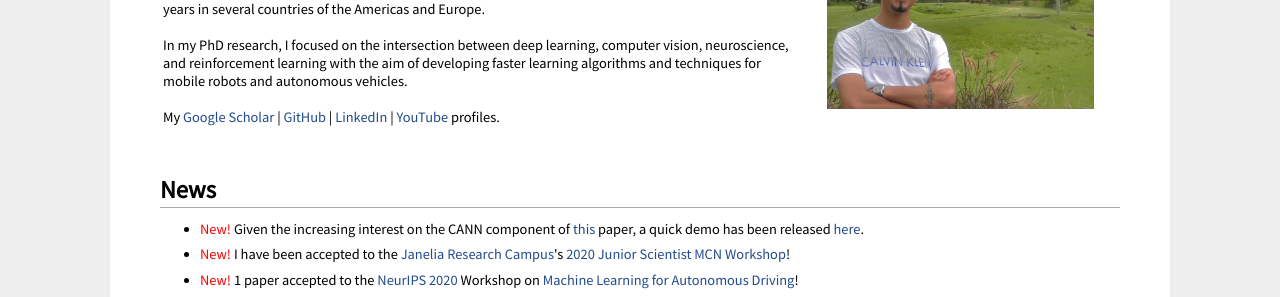
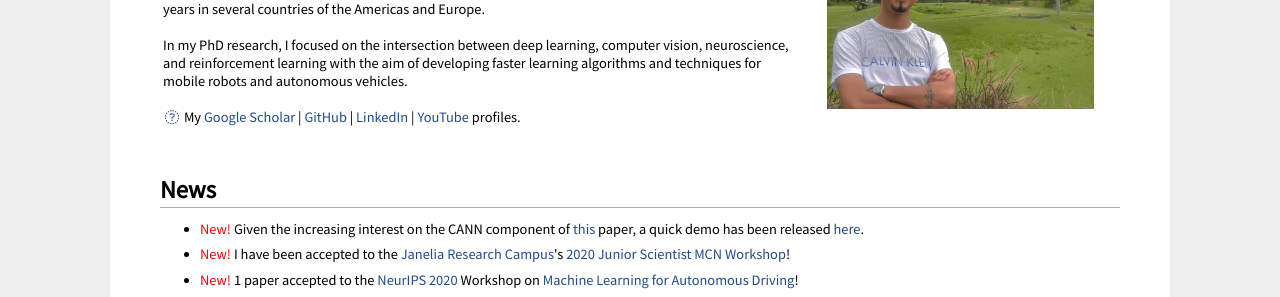
Before and after one commit to mchancan/mchancan.github.io, a Jekyll site: the page built from index.html, in a window 1280 px wide. Shown: the part 192-489 px from the top of the page. Built offline with Jekyll 4.4.1, drawn with Linux system fonts in a browser that asks for light colours; nearby versions of some CDN libraries; comment, search, counter and statistics services are not loaded.

Commit message:
Update index.html

```diff
--- a/index.html
+++ b/index.html
@@ -17,6 +17,9 @@ title: Marvin Chancán
 			</br>
 			In my PhD research, I focused on the intersection between deep learning, computer vision, neuroscience, and reinforcement learning with the aim of developing faster learning algorithms and techniques for mobile robots and autonomous vehicles.</br>
 			</br>
+			<a href="https://www.youtube.com/channel/UCrvgoqpKBbeye87FtqdW4Iw" title="YouTube">
+				<i class="fa fa-fw fa-youtube"></i>
+			</a>
 			My <a href="https://scholar.google.com/citations?user=iK7xhJ4AAAAJ&hl=en" target="_blank">Google Scholar</a>&nbsp;|&nbsp;<a href="https://github.com/mchancan" target="_blank">GitHub</a>&nbsp;|&nbsp;<a href="https://www.linkedin.com/in/mchancan" target="_blank">LinkedIn</a>&nbsp;|&nbsp;<a href="https://www.youtube.com/channel/UCrvgoqpKBbeye87FtqdW4Iw" target="_blank">YouTube</a> profiles.
 		</p>
 	</td>
```
